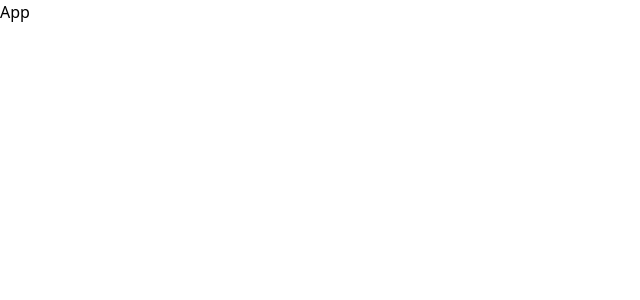
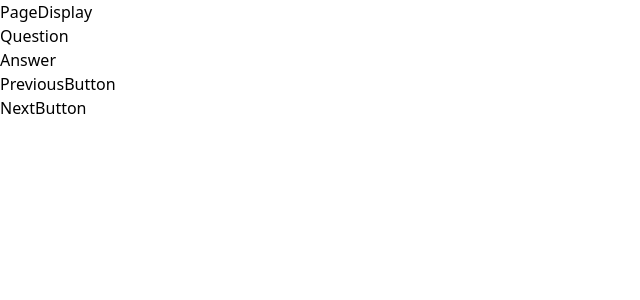
Before and after one commit to eobcre/feedback-survey, a React (Vite) app: page / in a window 1280 px wide. Shown: the top 300 px of the page, without its empty margins (0-640 px from the left). Built offline with nearby package versions, Linux system fonts and the light colour scheme.

Commit message:
placed components

```diff
--- a/src/App.tsx
+++ b/src/App.tsx
@@ -1,5 +1,19 @@
+import Answer from './components/Answer';
+import NextButton from './components/NextButton';
+import PageDisplay from './components/PageDisplay';
+import PreviousButton from './components/PreviousButton';
+import Question from './components/Question';
+
 const App = () => {
-  return <div>App</div>;
+  return (
+    <div>
+      <PageDisplay />
+      <Question />
+      <Answer />
+      <PreviousButton />
+      <NextButton />
+    </div>
+  );
 };
 
 export default App;
```
